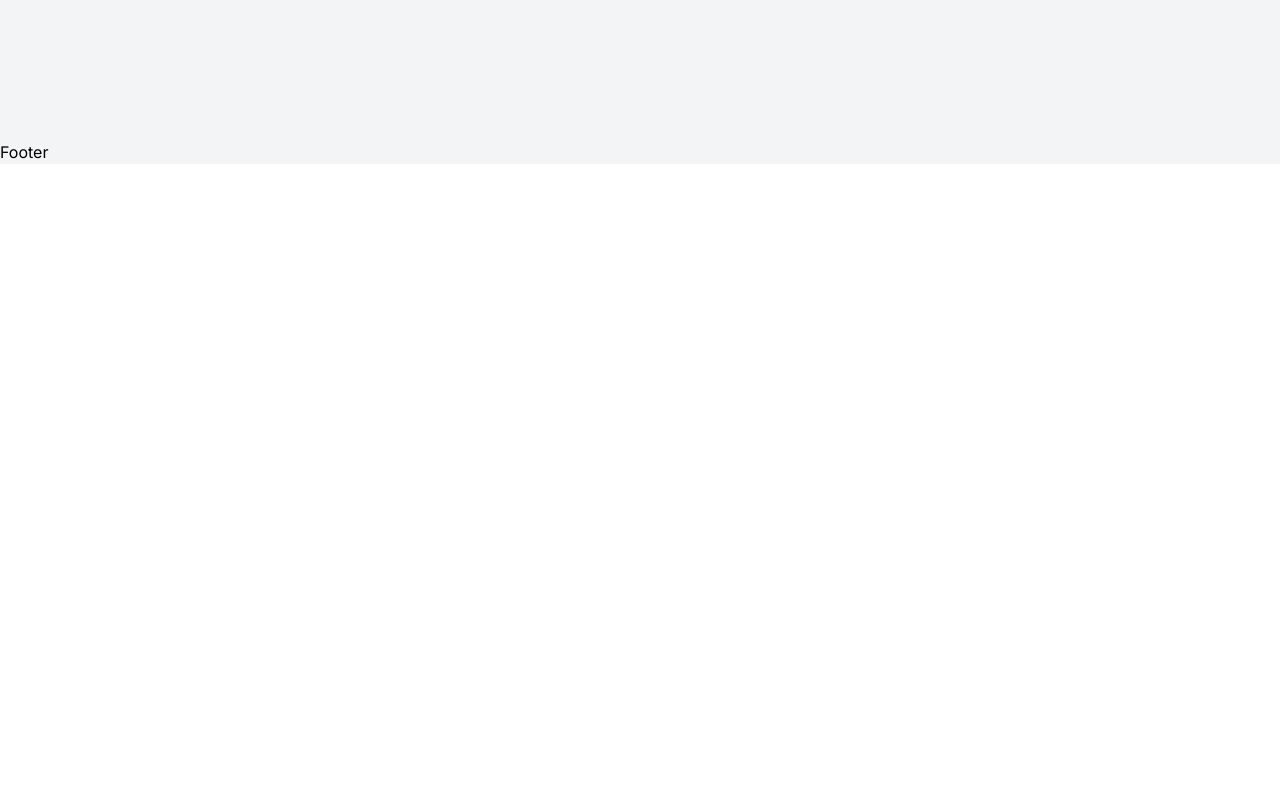
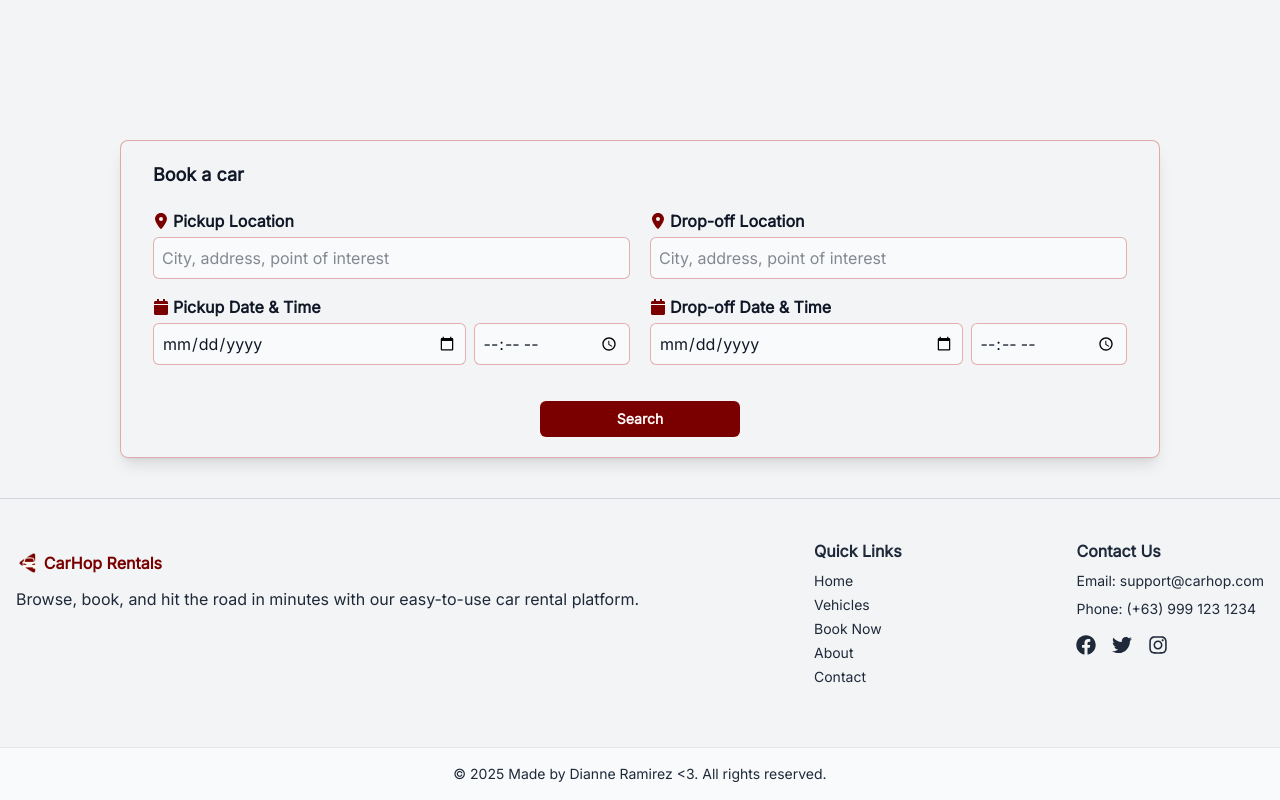
Before and after one commit to iam-Dianne/CarHop-client, a React (Vite) app: page / in a window 1280 px wide. Shown: the part 660-1460 px from the top of the page. Before the commit the page ends 824 px from the top, so only its background shows below. Built offline with nearby package versions, Linux system fonts and the light colour scheme.

Commit message:
location api for location input also added footer

```diff
--- a/package.json
+++ b/package.json
@@ -11,6 +11,7 @@
   },
   "dependencies": {
     "@tailwindcss/vite": "^4.1.11",
+    "axios": "^1.10.0",
     "react": "^19.1.0",
     "react-dom": "^19.1.0",
     "react-icons": "^5.5.0",
--- a/src/assets/components/Footer.tsx
+++ b/src/assets/components/Footer.tsx
@@ -1,7 +1,85 @@
-import React from "react";
+import { Link } from "react-router-dom";
+import { FaFacebook, FaTwitter, FaInstagram } from "react-icons/fa";
 
 const Footer = () => {
-  return <div>Footer</div>;
+  return (
+    <footer className="bg-gray-100 text-gray-800 mt-10 border-t border-gray-300">
+      <div className="mx-auto px-4 py-10 sm:flex sm:justify-between space-y-5 gap-10 2xl:px-[350px]">
+        {/* Brand */}
+        <div>
+          <div className="brand h-12 flex items-center text-primary">
+            <Link to={"/"} className="flex items-center gap-1">
+              <img
+                src="../../../public/carhop-logo.png"
+                alt="carhop-logo"
+                className="h-5 block "
+              />
+              <span className="font-bold cursor-pointer">CarHop Rentals</span>
+            </Link>
+          </div>
+          <p className="mb-8">
+            Browse, book, and hit the road in minutes with our easy-to-use car
+            rental platform.
+          </p>
+        </div>
+
+        {/* Quick Links */}
+        <div>
+          <h3 className="font-semibold mb-2">Quick Links</h3>
+          <ul className="text-sm space-y-1">
+            <li>
+              <Link to="/" className="hover:text-primary">
+                Home
+              </Link>
+            </li>
+            <li>
+              <Link to="/vehicles" className="hover:text-primary">
+                Vehicles
+              </Link>
+            </li>
+            <li>
+              <Link to="/booking" className="hover:text-primary">
+                Book Now
+              </Link>
+            </li>
+            <li>
+              <Link to="/about" className="hover:text-primary">
+                About
+              </Link>
+            </li>
+            <li>
+              <Link to="/contact3" className="hover:text-primary">
+                Contact
+              </Link>
+            </li>
+          </ul>
+        </div>
+
+        {/* Contact & Social */}
+        <div>
+          <h3 className="font-semibold mb-2">Contact Us</h3>
+          <p className="text-sm mb-2">Email: support@carhop.com</p>
+          <p className="text-sm mb-4">Phone: (+63) 999 123 1234</p>
+          <div className="flex gap-4 text-xl">
+            <a href="#" aria-label="Facebook" className="hover:text-primary">
+              <FaFacebook />
+            </a>
+            <a href="#" aria-label="Twitter" className="hover:text-primary">
+              <FaTwitter />
+            </a>
+            <a href="#" aria-label="Instagram" className="hover:text-primary">
+              <FaInstagram />
+            </a>
+          </div>
+        </div>
+      </div>
+
+      <div className="text-center text-sm py-4 border-t border-gray-200 bg-gray-50">
+        © {new Date().getFullYear()} Made by Dianne Ramirez {"<3"}. All rights
+        reserved.
+      </div>
+    </footer>
+  );
 };
 
 export default Footer;
--- a/src/assets/components/Hero.tsx
+++ b/src/assets/components/Hero.tsx
@@ -1,12 +1,13 @@
-import React from "react";
 import Caption from "./Caption";
 import Button from "./Button";
+import RentalInfoCard from "./RentalInfoCard";
 
 const Hero = () => {
   return (
-    <section className="text-gray-900 h-screen w-full flex items-center">
-      <div className="w-full flex gap-10 sm:hero-img ">
-        <div className="col sm:w-[500px] flex flex-col items-center sm:items-start text-center sm:text-left">
+    <section className="text-gray-900 h-screen w-full flex flex-col justify-center gap-5 sm:flex sm:gap-10">
+      <div className="">
+        <div className="w-full flex justify-center gap-10 xl:hero-img">
+          <div className="col xl:w-[500px] flex flex-col items-center xl:items-start text-center xl:text-left ">
             <Caption label="BROWSE. BOOK. DRIVE" className="font-bold" />
             <h1 className="text-5xl sm:text-6xl font-bold mt-5 mb-3">
               Car<span className="text-primary">Hop</span> to your next
@@ -14,8 +15,8 @@ const Hero = () => {
             </h1>
             <p className="mb-8">
               Find the perfect ride for every journey. From quick city trips to
-            weekend getaways. Browse, book, and hit the road in minutes with our
-            easy-to-use car rental platform.
+              weekend getaways. Browse, book, and hit the road in minutes with
+              our easy-to-use car rental platform.
             </p>
             <div className="flex gap-5">
               <Button label="Book now" onClick={() => {}} variant="primary" />
@@ -26,7 +27,7 @@ const Hero = () => {
               />
             </div>
           </div>
-        <div className="col hidden sm:flex sm:items-center mt-20 ">
+          <div className="col hidden xl:flex xl:items-center mt-20 ">
             <img
               src="../../../public/hero-car.png"
               alt="hero car image"
@@ -34,6 +35,8 @@ const Hero = () => {
             />
           </div>
         </div>
+      </div>
+      <RentalInfoCard className="hidden" />
     </section>
   );
 };
--- /dev/null
+++ b/src/assets/components/LocationInput.tsx
@@ -0,0 +1,71 @@
+import React, { useState } from "react";
+import axios from "axios";
+import { FaLocationDot } from "react-icons/fa6";
+
+const LocationInput = ({ label }: { label: string }) => {
+  const [query, setQuery] = useState("");
+  const [suggestions, setSuggestions] = useState<string[]>([]);
+
+  const handleInput = async (e: React.ChangeEvent<HTMLInputElement>) => {
+    const value = e.target.value;
+    setQuery(value);
+
+    if (value.length > 2) {
+      try {
+        const response = await axios.get("https://photon.komoot.io/api/", {
+          params: {
+            q: value,
+            limit: 5,
+          },
+        });
+
+        const results = response.data.features.map(
+          (item: any) =>
+            item.properties.name +
+            (item.properties.city ? ", " + item.properties.city : "") +
+            (item.properties.country ? ", " + item.properties.country : "")
+        );
+
+        setSuggestions(results);
+      } catch (error) {
+        console.log("Error fetching location: ", error);
+      }
+    } else {
+      setSuggestions([]);
+    }
+  };
+
+  return (
+    <div className=" relative form-group flex flex-col gap-1 sm:w-1/2">
+      <label htmlFor="" className="font-bold flex items-center gap-1">
+        <FaLocationDot className="text-primary" />
+        {label}
+      </label>
+      <input
+        type="text"
+        value={query}
+        onChange={handleInput}
+        className="p-2 border-primary-light/30 border rounded-md bg-gray-50"
+        placeholder="City, address, point of interest"
+      />
+      {suggestions.length > 0 && (
+        <ul className="absolute z-10 top-20 left-0 right-0 bg-white border border-gray-200 rounded shadow mt-1">
+          {suggestions.map((suggestion, i) => (
+            <li
+              key={i}
+              onClick={() => {
+                setQuery(suggestion);
+                setSuggestions([]);
+              }}
+              className="px-3 py-1 hover:bg-gray-100 cursor-pointer"
+            >
+              {suggestion}
+            </li>
+          ))}
+        </ul>
+      )}
+    </div>
+  );
+};
+
+export default LocationInput;
--- a/src/assets/components/Navbar.tsx
+++ b/src/assets/components/Navbar.tsx
@@ -31,8 +31,8 @@ const Navbar = () => {
   ];
 
   return (
-    <header className="fixed w-full top-0 z-50 p-2 sm:p-3 sm:px-50">
-      <div className="min-h-16 px-4 sm:px-8 py-2 backdrop-blur-md border border-white/30 bg-gray-100/40 text-gray-900 shadow-lg rounded-lg">
+    <header className="fixed w-full top-0 z-50 p-2 sm:p-3 sm:px-10 2xl:px-[300px]">
+      <div className="min-h-16 px-4 lg:px-8 py-2 backdrop-blur-md border border-white/30 bg-gray-100/40 text-gray-900 shadow-lg rounded-lg">
         <div className="flex items-center justify-between">
           <div className="brand h-12 flex items-center text-primary">
             <Link to={"/"} className="flex items-center gap-1">
@@ -45,7 +45,7 @@ const Navbar = () => {
             </Link>
           </div>
           <div className="flex gap-10">
-            <ul className="hidden sm:flex">
+            <ul className="hidden lg:flex">
               {menuItems.map((item, i) => (
                 <li key={i}>
                   <Link
@@ -59,7 +59,7 @@ const Navbar = () => {
             </ul>
             <div className="flex items-center gap-2">
               <Button label="Login" onClick={() => {}} variant="primary" />
-              <button onClick={toggleMenu} className="sm:hidden">
+              <button onClick={toggleMenu} className="lg:hidden">
                 <FaBars
                   className={`cursor-pointer ${isOpen ? "hidden" : "block"}`}
                 />
--- /dev/null
+++ b/src/assets/components/RentalInfoCard.tsx
@@ -0,0 +1,61 @@
+import React, { useState } from "react";
+import axios from "axios";
+import { FaCalendar } from "react-icons/fa";
+import { FaLocationDot } from "react-icons/fa6";
+import LocationInput from "./LocationInput";
+import Button from "./Button";
+
+const RentalInfoCard = ({ className }: { className: string }) => {
+  return (
+    <div
+      className={`w-full px-4 sm:px-8 py-5 backdrop-blur-md border border-primary-light/30 bg-gray-100/40 text-gray-900 shadow-lg rounded-lg ${className}`}
+    >
+      <h3 className="font-bold text-lg mb-5">Book a car</h3>
+      <form action="" className="flex flex-col gap-4">
+        <div className="w-full flex flex-col sm:flex-row gap-5">
+          <LocationInput label="Pickup Location" />
+          <LocationInput label="Drop-off Location" />
+        </div>
+        <div className="w-full flex gap-5 flex-col sm:flex-row  ">
+          <div className="form-group flex flex-col gap-1 sm:w-1/2">
+            <label htmlFor="" className="font-bold flex items-center gap-1">
+              <FaCalendar className="text-primary" /> Pickup Date & Time
+            </label>
+            <div className="w-full flex gap-2">
+              <input
+                type="date"
+                className="p-2 rounded-md border border-primary-light/30 bg-gray-50 w-2/3"
+              />
+              <input
+                type="time"
+                className="p-2 rounded-md border border-primary-light/30 bg-gray-50 w-1/3"
+              />
+            </div>
+          </div>
+          <div className="form-group flex flex-col gap-1 sm:w-1/2">
+            <label htmlFor="" className="font-bold flex items-center gap-1">
+              <FaCalendar className="text-primary" /> Drop-off Date & Time
+            </label>
+            <div className="w-full flex gap-2">
+              <input
+                type="date"
+                className="p-2 rounded-md border border-primary-light/30 bg-gray-50 w-2/3"
+              />
+              <input
+                type="time"
+                className="p-2 rounded-md border border-primary-light/30 bg-gray-50 w-1/3"
+              />
+            </div>
+          </div>
+        </div>
+        <Button
+          label="Search"
+          onClick={() => {}}
+          className="mt-5 sm:w-50 sm:self-center"
+        />
+      </form>
+    </div>
+  );
+};
+
+export default RentalInfoCard;
--- a/src/assets/pages/Homepage.tsx
+++ b/src/assets/pages/Homepage.tsx
@@ -1,9 +1,11 @@
 import Hero from "../components/Hero";
+import RentalInfoCard from "../components/RentalInfoCard";
 
 const Homepage = () => {
   return (
-    <div className="h-screen px-7 sm:px-50">
+    <div className="px-7 sm:px-20 lg:px-[100px] xl:px-[120px] ">
       <Hero />
+      <RentalInfoCard className="block" />
     </div>
   );
 };
```
Also changed, not shown: 1 other file (tests, documents, lock files or other folders). Lines whose indentation alone changed are shown as unchanged.
